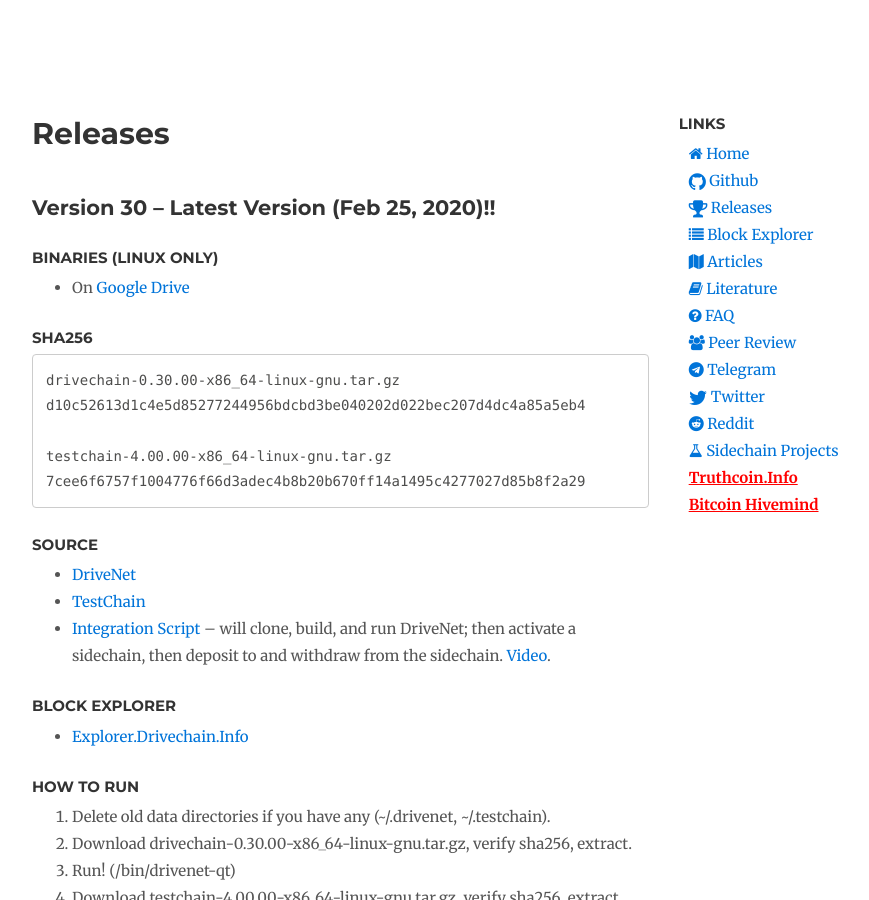
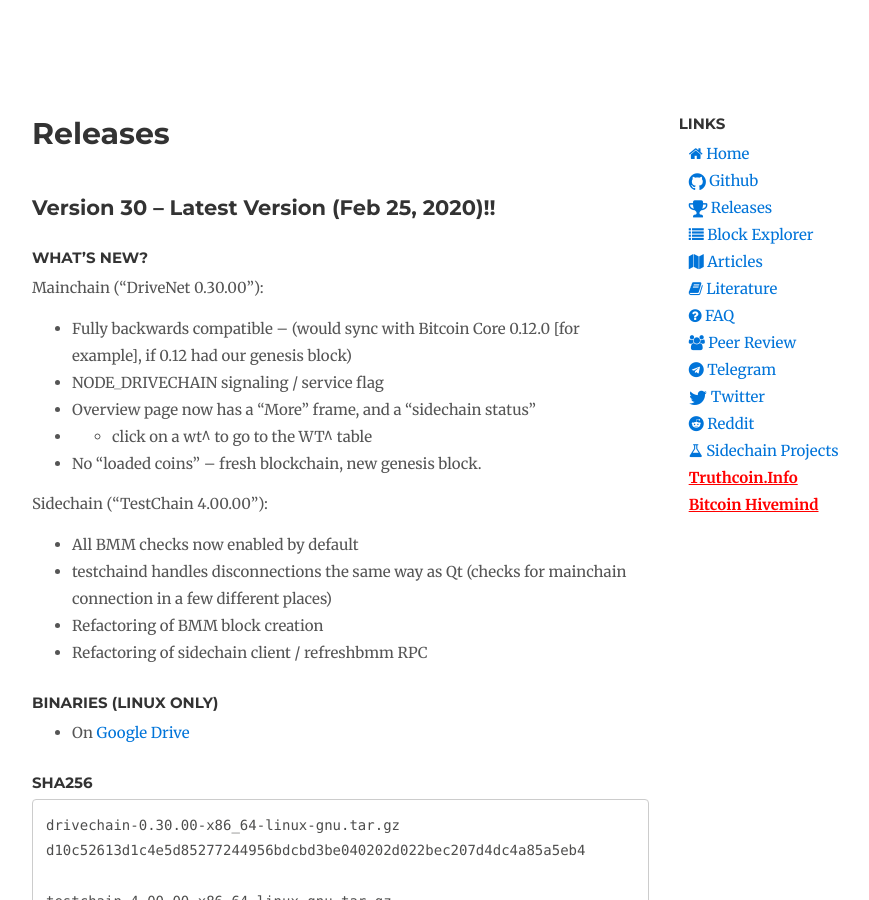
Before and after one commit to drivechain-project/drivechain.info, a Jekyll site: the page built from releases/index.md, in a window 1280 px wide and 900 px high. Shown: the whole window, without its empty margins (138-1007 px from the left). Built offline with Jekyll 4.4.1, drawn with Linux system fonts in a browser that asks for light colours; our own code applies the rules of GitHub Pages for plain Markdown files; comment, search, counter and statistics services are not loaded.

Commit message:
duplicate the release notes in a "what's new" section

```diff
--- a/releases/index.md
+++ b/releases/index.md
@@ -6,8 +6,24 @@
 
 ## Version 30 -- Latest Version (Feb 25, 2020)!!
 
+### What's New?
 
-### Binaries (Linux Only)
+Mainchain ("DriveNet 0.30.00"):
+
+ * Fully backwards compatible -- (would sync with Bitcoin Core 0.12.0 [for example], if 0.12 had our genesis block)
+ * NODE_DRIVECHAIN signaling / service flag
+ * Overview page now has a "More" frame, and a "sidechain status"
+ * * click on a wt^ to go to the WT^ table
+ * No "loaded coins" -- fresh blockchain, new genesis block.
+
+Sidechain ("TestChain 4.00.00"):
+
+* All BMM checks now enabled by default
+ * testchaind handles disconnections the same way as Qt (checks for mainchain connection in a few different places)
+* Refactoring of BMM block creation
+* Refactoring of sidechain client / refreshbmm RPC
+
+### **Binaries (Linux Only)**
 
 * On [Google Drive](https://drive.google.com/drive/folders/1o83i1N4yPbbKT5hVv_IspNVwHV2jUUoT)
 
@@ -21,7 +37,7 @@
     7cee6f6757f1004776f66d3adec4b8b20b670ff14a1495c4277027d85b8f2a29
 
 
-### Source
+### **Source**
 
 * [DriveNet](https://github.com/drivechain-project/mainchain/)
 * [TestChain](https://github.com/drivechain-project/sidechains)
```
